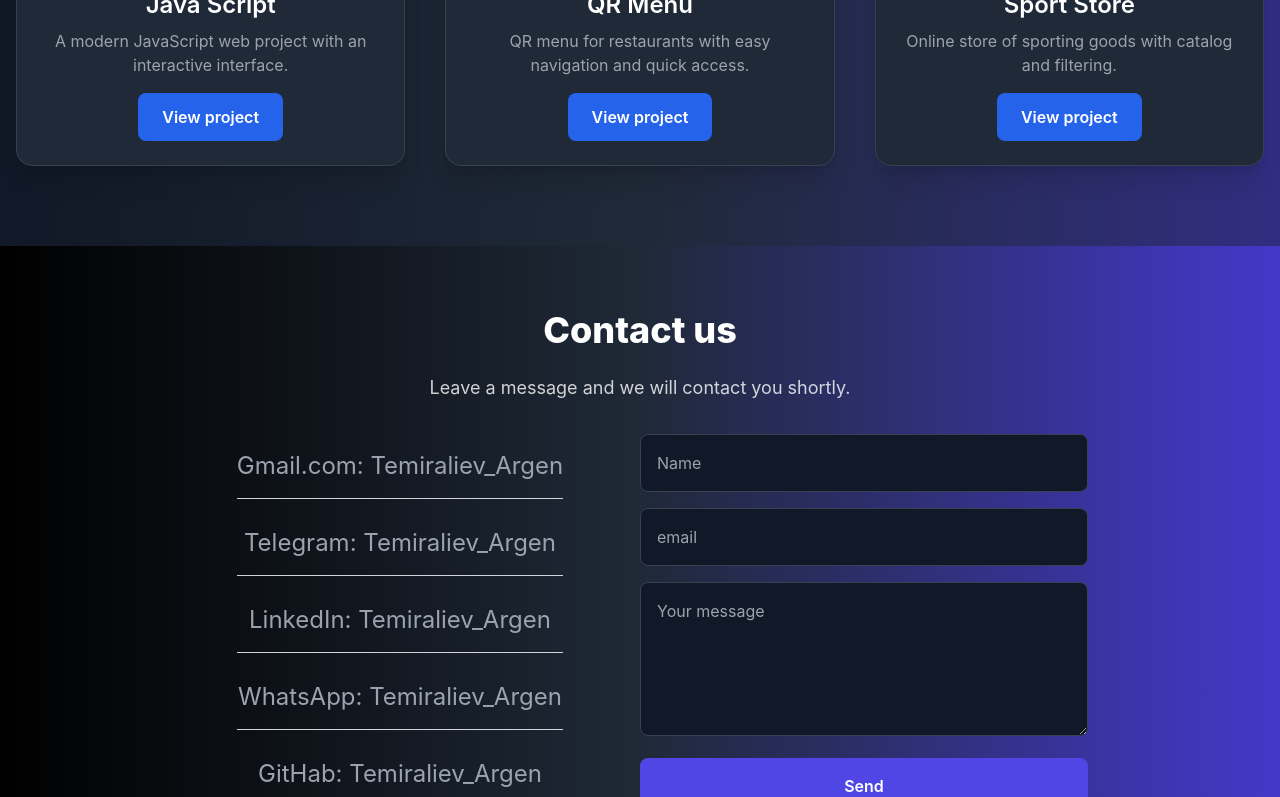
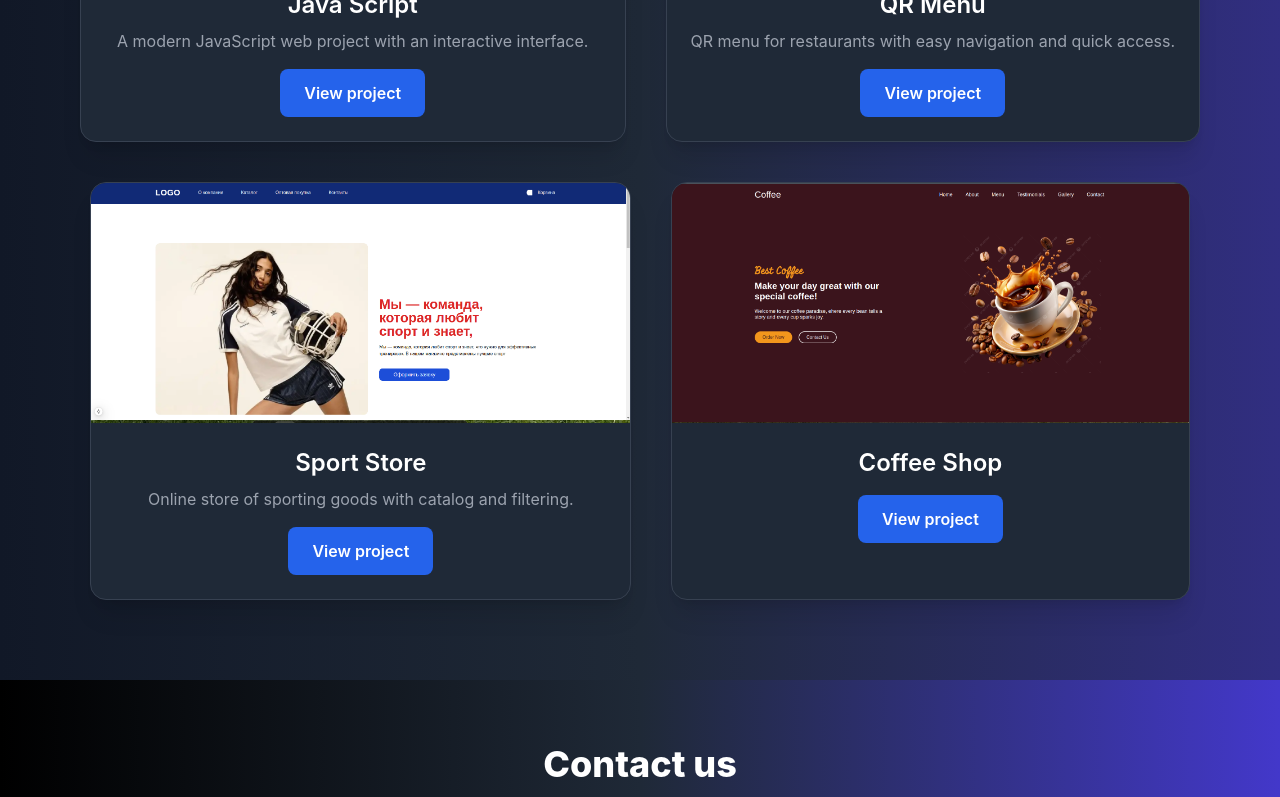
Before and after one commit to ArgenTemiraliev/Portfolio, a React (Create React App) app: page / in a window 1280 px wide. Shown: the part 1340-2137 px from the top of the page. Built offline with nearby package versions, Linux system fonts and the light colour scheme.

Commit message:
new project

```diff
--- a/src/components/project/Projekt.jsx
+++ b/src/components/project/Projekt.jsx
@@ -2,12 +2,17 @@ import React from 'react';
 import imgProject1 from '../../assets/project1.png';
 import imgProject2 from '../../assets/project2.png';
 import imgProject3 from '../../assets/project3.png';
+import imgProject4 from '../../assets/project4.png';
+
+
 import { motion } from 'framer-motion';
+import { img } from 'framer-motion/client';
 
 const projekts = [
   { name: 'Java Script', text: 'A modern JavaScript web project with an interactive interface.', img: imgProject1, link: 'https://java-script-mauve.vercel.app/' },
   { name: 'QR Menu', text: 'QR menu for restaurants with easy navigation and quick access.', img: imgProject2, link: 'https://beknazar007.github.io/qr-menu-website/' },
   { name: 'Sport Store', text: 'Online store of sporting goods with catalog and filtering.', img: imgProject3, link: 'https://github.com/Abaijan/sports' },
+  {name: "Coffee Shop" , tetx:"The project is a demo website for a coffee shop, showcasing its offerings, atmosphere, and customer experiences.", img: imgProject4 , link :"https://coffee-seven-beryl.vercel.app/"}
 ];
 
 function Projekt() {
@@ -22,7 +27,7 @@ function Projekt() {
         </p>
       </div>
       <div className="container mx-auto px-4">
-        <div className="grid md:grid-cols-2 lg:grid-cols-3 gap-10">
+        <div className="flex flex-wrap justify-center gap-10">
           {projekts.map((project, index) => (
             <motion.div
               key={index}
```
Also changed, not shown: src/assets/project4.png (added).
